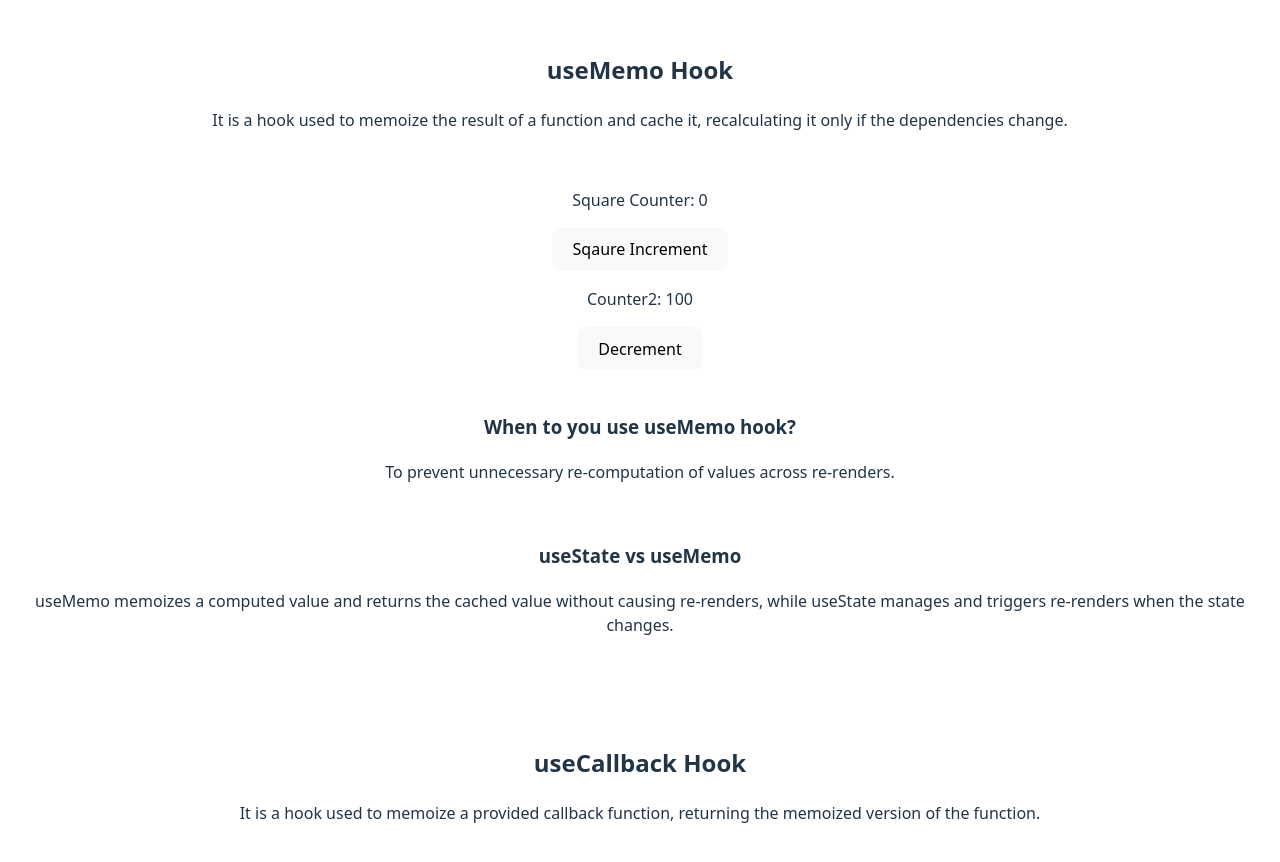
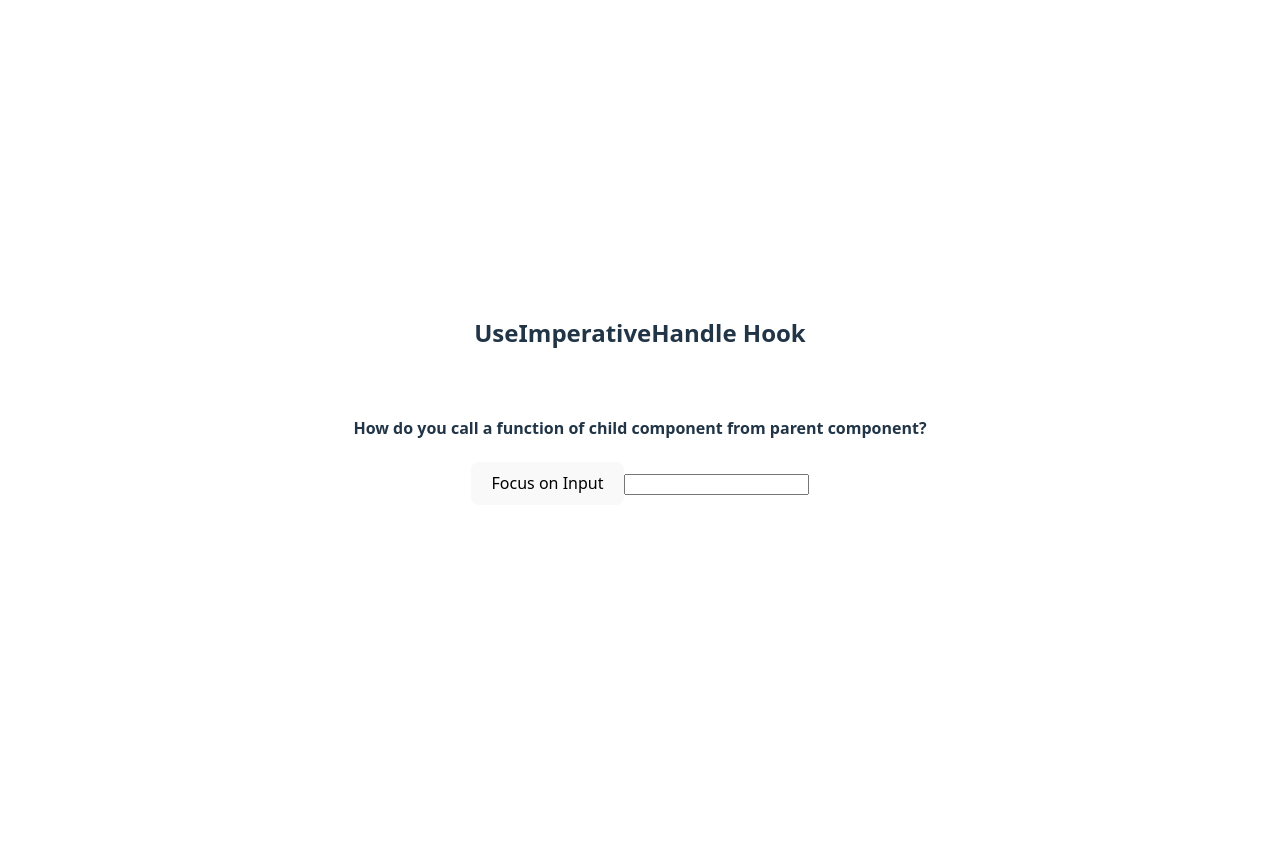
Before and after one commit to Tanish-Singhal/react-revision, a React (Vite) app in the folder react-hooks-revision/: page / in a window 1280 px wide. Shown: the top 862 px of the page. After the commit the page ends 800 px from the top, so only its background shows below. Built offline with nearby package versions, Linux system fonts and the light colour scheme.

Commit message:
une imperative hook

```diff
--- a/react-hooks-revision/src/App.jsx
+++ b/react-hooks-revision/src/App.jsx
@@ -5,18 +5,20 @@ import "./App.css";
 // import UseContext from "./components/hooks/UseContext";
 // import { ThemeProvider } from "./components/hooks/machine-ques/ThemeContext";
 // import UserReducer from "./components/hooks/UserReducer";
-import UseMemoAndUseCallback from "./components/hooks/UseMemoAndUseCallback";
+// import UseMemoAndUseCallback from "./components/hooks/UseMemoAndUseCallback";
+import ForwardRef from "./components/hooks/UseImperativeHandle";
 
 function App() {
   return (
     // <ThemeProvider>
     <div>
-      {/* <UseState />
-        <UseEffect />
-        <UseRef />
-        <UseContext />
-        <UserReducer /> */}
-      <UseMemoAndUseCallback />
+      {/* <UseState /> */}
+      {/* <UseEffect /> */}
+      {/* <UseRef /> */}
+      {/* <UseContext /> */}
+      {/* <UserReducer /> */}
+      {/* <UseMemoAndUseCallback /> */}
+      <ForwardRef />
     </div>
     // </ThemeProvider>
   );
--- /dev/null
+++ b/react-hooks-revision/src/components/hooks/UseImperativeHandle.jsx
@@ -0,0 +1,43 @@
+import React, { forwardRef, useImperativeHandle, useRef } from "react";
+
+const UseImperativeHandle = () => {
+  const childRef = useRef(null);
+
+  return (
+    <div>
+      <h2>UseImperativeHandle Hook</h2>
+
+      <br />
+
+      <h4>
+        How do you call a function of child component from parent component?
+      </h4>
+      <button
+        onClick={() => {
+          childRef.current.focusInput();
+        }}
+      >
+        Focus on Input
+      </button>
+      <ChildComponent ref={childRef} />
+    </div>
+  );
+};
+
+const ChildComponent = forwardRef((props, ref) => {
+  const inputRef = useRef(null);
+
+  const focusInput = () => {
+    inputRef.current.focus();
+  };
+
+  useImperativeHandle(ref, () => {
+    return {
+      focusInput,
+    };
+  });
+
+  return <input type="text" ref={inputRef} />;
+});
+
+export default UseImperativeHandle;
```
